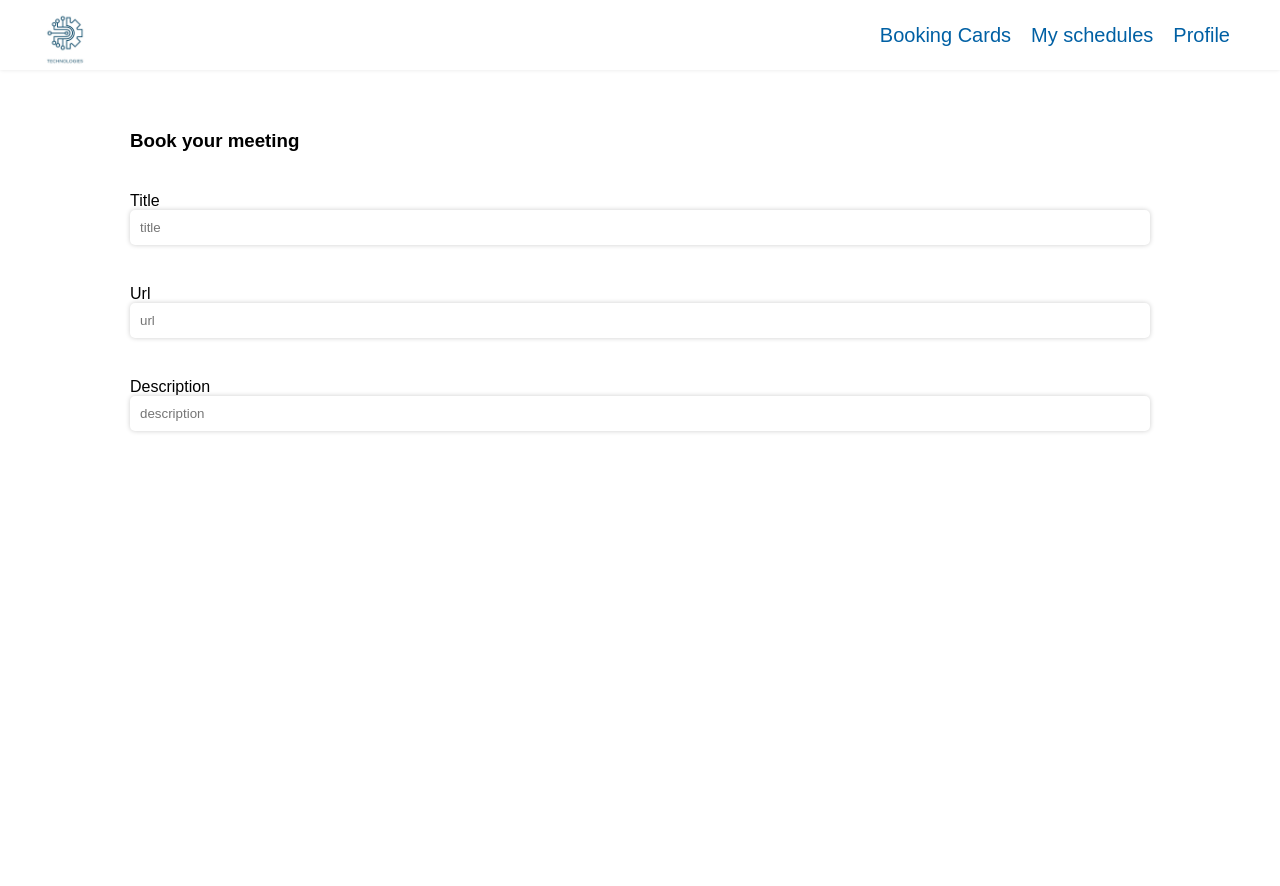
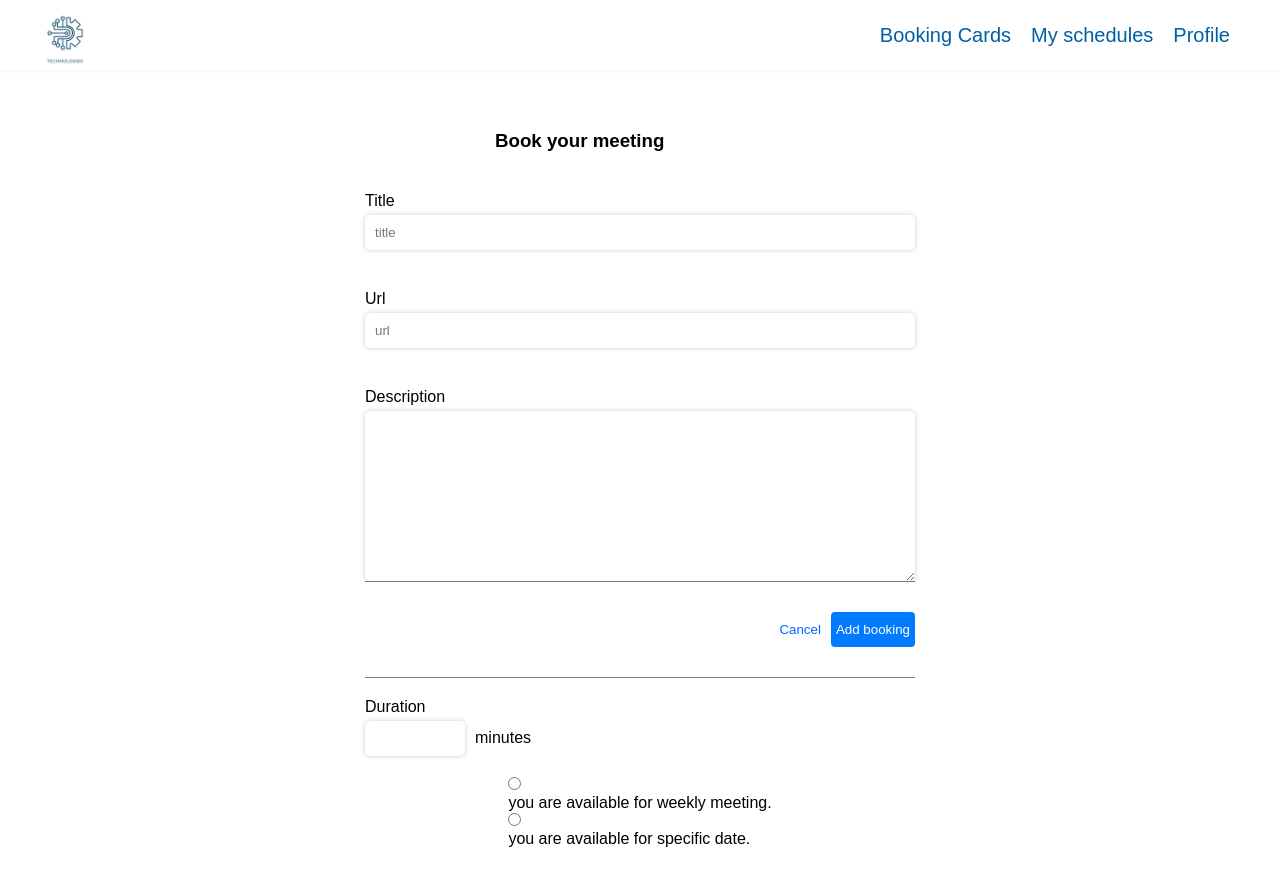
Before and after one commit to Saddamwassan/React, a React (Vite) app in the folder BookingApp/: page /bookingform in a window 1280 px wide. Before the commit the page ends 800 px from the top, so only its background shows below. Built offline with nearby package versions, Linux system fonts and the light colour scheme; the HTML template or start-up script is replaced by a standard one.

Commit message:
added in booking form

```diff
--- a/BookingApp/package.json
+++ b/BookingApp/package.json
@@ -10,6 +10,8 @@
     "preview": "vite preview"
   },
   "dependencies": {
+    "@ckeditor/ckeditor5-build-classic": "^41.3.1",
+    "@ckeditor/ckeditor5-react": "^6.3.0",
     "react": "^18.2.0",
     "react-dom": "^18.2.0",
     "react-router-dom": "^6.23.0"
--- a/BookingApp/src/components/BookingForm.jsx
+++ b/BookingApp/src/components/BookingForm.jsx
@@ -1,11 +1,16 @@
 import React from 'react'
 import '../styles/bookingform.css'
 import Nav from './nav'
+import Editor from './Editor'
+import CKEditor from '@ckeditor/ckeditor5-react';
+import ClassicEditor from '@ckeditor/ckeditor5-build-classic';
+import Button from './buttons/Button';
 function BookingForm() {
   return (
-    <div className="bookingform">
-      <Nav />
-      <div className="bookingdiv">
+    <>
+    <Nav />
+    <div className="bookingdiv">
+      <div className="bookingform">
       <h3>Book your meeting</h3>
       {/* title  */}
       <div className='bookingtitle'>
@@ -20,11 +25,55 @@ function BookingForm() {
       {/* description  */}
       <div className='bookingdescription'                                                                           >
       <label htmlFor="description">Description</label>
-      <input type="text" placeholder='description' />
+      <textarea name="description" id="" cols="30" rows="10"></textarea>
       </div>
-
+      {/* editor  */}
+      {/* <CKEditor
+                    editor={ ClassicEditor }
+                    data="<p>Hello from CKEditor 5!</p>"
+                    onInit={ editor => {
+                        // You can store the "editor" and use when it is needed.
+                        console.log( 'Editor is ready to use!', editor );
+                    } }
+                    onChange={ ( event, editor ) => {
+                        const data = editor.getData();
+                        console.log( { event, editor, data } );
+                    } }
+                    onBlur={ ( event, editor ) => {
+                        console.log( 'Blur.', editor );
+                    } }
+                    onFocus={ ( event, editor ) => {
+                        console.log( 'Focus.', editor );
+                    } }
+                /> */}
+                {/* add booking button  */}
+                <div className="button">
+                  <Button type="Cancel" className="Cancel"/>
+                  <Button type="Add booking" className="Add_booking"/>
+                </div>
+      {/* duration  */}
+      <div className="duration">
+        <label htmlFor="duration">Duration</label>
+        <div>
+        <input type="number" />
+        <span>minutes</span>
+        </div>
+      </div>
+      <div className="availibility">
+        {/* weekly  */}
+        <div>
+        <input type="radio" name='date' value="weekly"/>
+        <p>you are available for weekly meeting.</p>
+        </div>
+        {/* specific date  */}
+        <div>
+        <input type="radio" name='date' value="specific date"/>
+        <p>you are available for specific date.</p>
+        </div>
+      </div>
       </div>
     </div>
+    </>
   )
 }
 
--- a/BookingApp/src/components/Card.jsx
+++ b/BookingApp/src/components/Card.jsx
@@ -32,8 +32,8 @@ function Card({data}) {
           <a href="x"><i className="fa-brands fa-x-twitter"></i></a>
       </div>
       <div className="editdiv">
-        <a href="delete" className="delete">delete</a>
-        <a href="edit" className="edit">edit</a>
+        <a href="delete" className="delete">Delete</a>
+        <a href="edit" className="edit">Edit</a>
       </div>
     </div>
   )
--- a/BookingApp/src/components/Dbody.jsx
+++ b/BookingApp/src/components/Dbody.jsx
@@ -10,7 +10,7 @@ function Dbody() {
         <h2>Your Appointments</h2>
         </div>
         <div className="cards">
-        <Link to="../bookingform">
+        <Link to="../bookingform" style={{ textDecoration: 'none' }}>
             <div className="addcard">
             <i className="fa-duotone fa-plus addcardicon"></i>
         </div>
--- /dev/null
+++ b/BookingApp/src/components/Editor.jsx
@@ -0,0 +1,31 @@
+import React, { Component } from 'react';
+import CKEditor from '@ckeditor/ckeditor5-react';
+import ClassicEditor from '@ckeditor/ckeditor5-build-classic';
+class Editor extends Component {
+    render() {
+        return (
+            <div className="editor">
+                <CKEditor
+                    editor={ ClassicEditor }
+                    data="<p>Hello from CKEditor 5!</p>"
+                    onInit={ editor => {
+                        // You can store the "editor" and use when it is needed.
+                        console.log( 'Editor is ready to use!', editor );
+                    } }
+                    onChange={ ( event, editor ) => {
+                        const data = editor.getData();
+                        console.log( { event, editor, data } );
+                    } }
+                    onBlur={ ( event, editor ) => {
+                        console.log( 'Blur.', editor );
+                    } }
+                    onFocus={ ( event, editor ) => {
+                        console.log( 'Focus.', editor );
+                    } }
+                />
+            </div>
+        );
+    }
+}
+
+export default Editor
--- a/BookingApp/src/components/Myschedules.jsx
+++ b/BookingApp/src/components/Myschedules.jsx
@@ -2,6 +2,8 @@ import React from 'react'
 import Nav from './nav'
 import bookingData from "./mydata"
 import Schedule from './schedule'
+import "../styles/schedule.css"
+
 
 
 function Myschedules() {
@@ -10,8 +12,18 @@ function Myschedules() {
     <Nav/>
     <div className='myschedule'>
       <h3>My Bookings</h3>
+        {/* labels  */}
+      <div className="labels">
+            <span>Day</span>
+            <span>Duration</span>
+            <span>Meeting Type</span>
+            <span>With</span>
+            <span>status</span>
+        </div>
       {
         // bookingData.map((item)=><Schedule data={item}/>)
+        bookingData.map((item,index)=>
+        <Schedule data={item} key={index}/>)
       }
     </div>
     </>
--- /dev/null
+++ b/BookingApp/src/components/buttons/Button.jsx
@@ -0,0 +1,11 @@
+import React from 'react'
+
+function Button({type,className}) {
+  return (
+    <button className={className}>
+        {type}
+    </button>
+  )
+}
+
+export default Button
--- a/BookingApp/src/components/mydata.jsx
+++ b/BookingApp/src/components/mydata.jsx
@@ -4,35 +4,50 @@ export default[
        link:"/15Minutes-Meeting",
        duration:15,
        day:"Saturday",
-       description:` Meet me in next 30 mins.`
+       description:` Meet me in next 30 mins.`,
+       type:'business',
+       with:"saqib",
+       status:"On",
     },
     {
       title:"Minutes Meeting",
       link:"/30Minutes-Meeting",
       duration:30,
         day:"Saturday",
-        description: "we will have a talk about our new project."
+        description: "we will have a talk about our new project." ,
+       type:'Project discussion',
+       with:"ahmed",
+       status:"On",
      },
      {
         title:"Minutes Meeting",
         link:"/40Minutes-Meeting",
         duration:40,
         day:"Saturday",
-        description: "School meeting."
+        description: "School meeting." ,
+       type:'Gupshup',
+       with:"Ali",
+       status:"Off",
      },
      {
         title:"Minutes Meeting",
         link:"/50Minutes-Meeting",
         duration:50,
         day:"Saturday",
-        description: "Vacation workshop meeting"
+        description: "Vacation workshop meeting" ,
+       type:'Job',
+       with:"Talha",
+       status:"On",
      },
      {
         title:"Minutes Meeting",
         link:"/60Minutes-Meeting",
         duration:60,
         day:"Saturday",
-        description: "Business Meeting"
+        description: "Business Meeting" ,
+       type:'School',
+       with:"Shahmir",
+       status:"Off",
      },
 
 ]
--- a/BookingApp/src/components/schedule.jsx
+++ b/BookingApp/src/components/schedule.jsx
@@ -1,17 +1,14 @@
 import React from 'react'
-function Schedule(data) {
+import "../styles/schedule.css"
+function Schedule({data}) {
   return (
     <div className='schedules'>
-        {/* labels  */}
-        <div className="labels">
-            <span>Day</span>
-            <span>Duration</span>
-            <span>Meeting Type</span>
-            <span>With</span>
-            <span>status</span>
-        </div>
-        {/* data  */}
-        <h3>{data.title}</h3>
+      {/* value  */}
+    <p>{data.day}</p>
+    <p>{data.duration}</p>
+    <p>{data.type}</p>
+    <p>{data.with}</p>
+    <p>{data.status}</p>
     </div>
   )
 }
--- a/BookingApp/src/styles/bookingform.css
+++ b/BookingApp/src/styles/bookingform.css
@@ -3,35 +3,80 @@
     padding:0;
     box-sizing:border-box;
 }
-.bookingform{
+.bookingdiv{
     min-height:100vh;
+    display: flex;
+    justify-content: center;
 }
 
-.bookingdiv{
+.bookingform{
     display:flex;
     flex-direction: column;
     justify-content: center;
     align-items: center;
     padding:40px 0;
+    width: 550px;
 }
-.bookingdiv h3{
+.bookingform h3{
     text-align: left;
     width:100%;
     padding:20px 130px;
 
 }
-.bookingtitle, .bookingdescription,.bookingUrl{
+.bookingtitle,.bookingUrl,.duration{
     display:flex;
     justify-content: center;
     flex-direction: column;
     width: 100%;
-    padding:20px 130px;
+    padding:20px 0;
+    gap:5px;
 }
-.bookingtitle input,.bookingdescription input,.bookingUrl input{
+.bookingdescription{
+    padding:20px 0 0;
+    display:flex;
+    justify-content: center;
+    flex-direction: column;
+    width: 100%;
+    gap:5px;
+    border-bottom: 1px solid grey;
+}
+.bookingtitle input,.bookingdescription textarea,.bookingUrl input{
     width:100%;
     padding:10px;
     border:none;
     box-shadow: 0 0 5px rgba(0, 0, 0, 0.2);
     border-radius: 5px;
+    outline:none;
+}
+.duration input{
+    padding:10px;
+    border:none;
+    box-shadow: 0 0 5px rgba(0, 0, 0, 0.2);
+    border-radius: 5px;
+    outline:none;
+    width:100px;
+    margin-right:10px;
+}
+/* buttons  */
+.button{
+    width:100%;
+    display: flex;
+    justify-content: flex-end;
+    background-color: white;
+    padding:30px 0;
+    border-bottom: 1px solid grey;
 
 }
+.Cancel{
+    padding:10px;
+    background:none;
+    color:rgb(0, 102, 255);
+    border: none;
+}
+.Add_booking{
+    padding:5px;
+    background-color: rgb(0, 123, 255);
+    color:white;
+    border: none;
+    border-radius: 4px;
+}
--- /dev/null
+++ b/BookingApp/src/styles/schedule.css
@@ -0,0 +1,19 @@
+*{
+    margin:0;
+    padding:0;
+    box-sizing:border-box;
+}
+.myschedule{
+    margin:60px 0 0 130px;
+
+}
+.schedules{
+    display:flex;
+    gap:105px;
+    margin-top:20px;
+}
+.labels {
+    display:flex;
+    gap:141px;
+    margin-top:10px;
+}
```
Also changed, not shown: 1 other file (tests, documents, lock files or other folders).
